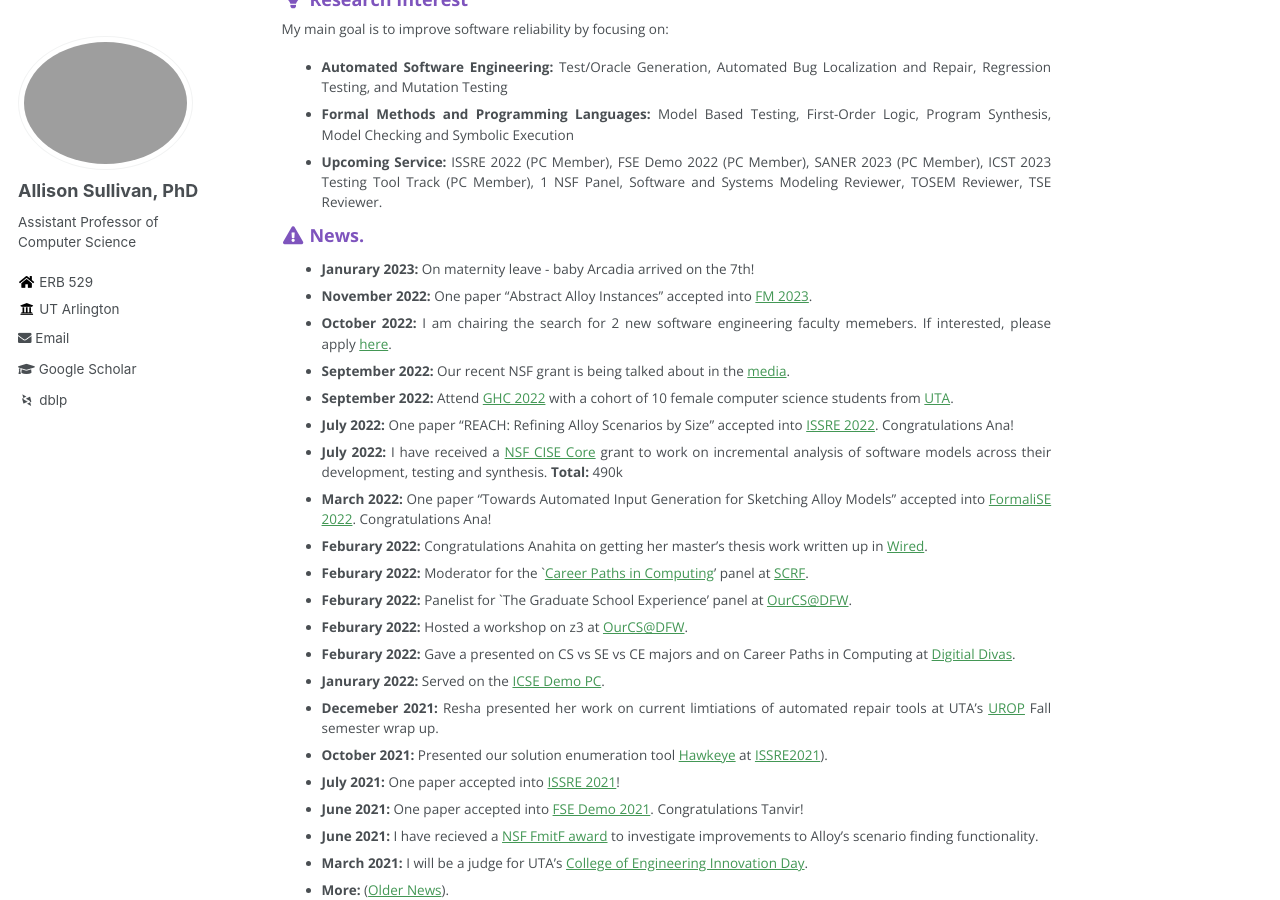
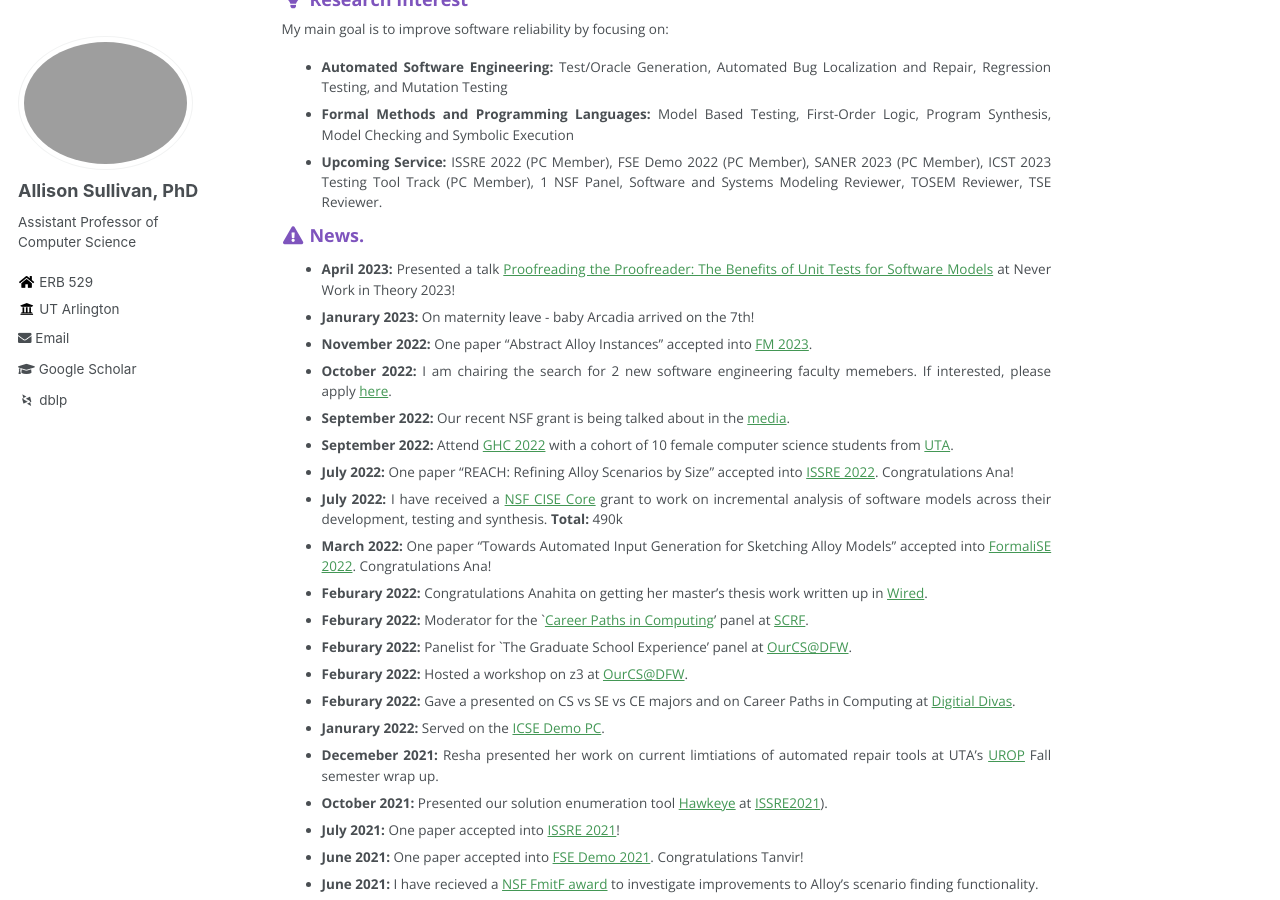
Before and after one commit to Allisonius/allisonius.github.io, a Jekyll site: the page built from _pages/about.md, in a window 1280 px wide and 900 px high, scrolled down 478 px. Built offline with Jekyll 4.4.1, drawn with Linux system fonts in a browser that asks for light colours; some web fonts are replaced.

Commit message:
Update about.md

```diff
--- a/_pages/about.md
+++ b/_pages/about.md
@@ -29,6 +29,8 @@ Checking and Symbolic Execution
 
 
 ### <i class="fa fa-fw fa-exclamation-triangle" aria-hidden="true"></i> News.
+
+* **April 2023:** Presented a talk [Proofreading the Proofreader: The Benefits of Unit Tests for Software Models](https://neverworkintheory.org/) at Never Work in Theory 2023!
 * **Janurary 2023:** On maternity leave - baby Arcadia arrived on the 7th!
 * **November 2022:** One paper "Abstract Alloy Instances" accepted into [FM 2023](https://fm2023.isp.uni-luebeck.de/).
 * **October 2022:** I am chairing the search for 2 new software engineering faculty memebers. If interested, please apply [here](https://uta.peopleadmin.com/postings/20379).
```
